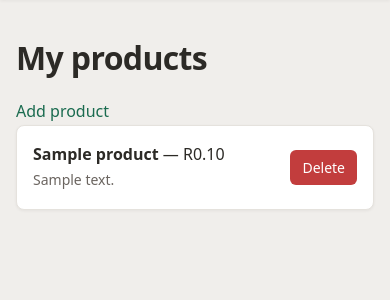
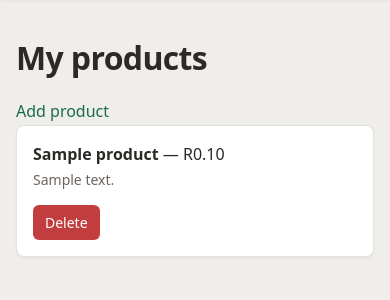
Before and after one commit to 1533U/PoorDad, a FastAPI app: page /products/my in a window 390 px wide. Shown: the part 188-488 px from the top of the page. Run offline with FastAPI, Linux system fonts and the light colour scheme; the visitor is signed in with stand-in values (Sample User, id 1); tables that the repository leaves empty hold one stand-in row (values such as "Sample post"); some libraries are stand-ins or nearby versions.

Commit message:
Stack product rows on narrow screens.
Cart and my-products rows now drop to a column under 36rem so the label and action button no longer crowd each other, reusing the nav breakpoint.

Co-authored-by: Cursor <cursoragent@cursor.com>

```diff
--- a/static/css/app.css
+++ b/static/css/app.css
@@ -407,12 +407,20 @@ a.tag-chip:hover {
   display: flex;
   align-items: center;
   justify-content: space-between;
+  gap: var(--spacing-md);
   padding: var(--spacing-lg);
   margin-bottom: var(--spacing-md);
   background: var(--color-surface);
   border-radius: var(--radius);
   border: var(--border);
   box-shadow: var(--shadow-sm);
+}
+
+@media (max-width: 36rem) {
+  .product-row {
+    flex-direction: column;
+    align-items: flex-start;
+  }
 }
 
 .product-row .product-row-content a {
```
Also changed, not shown: README.md.
